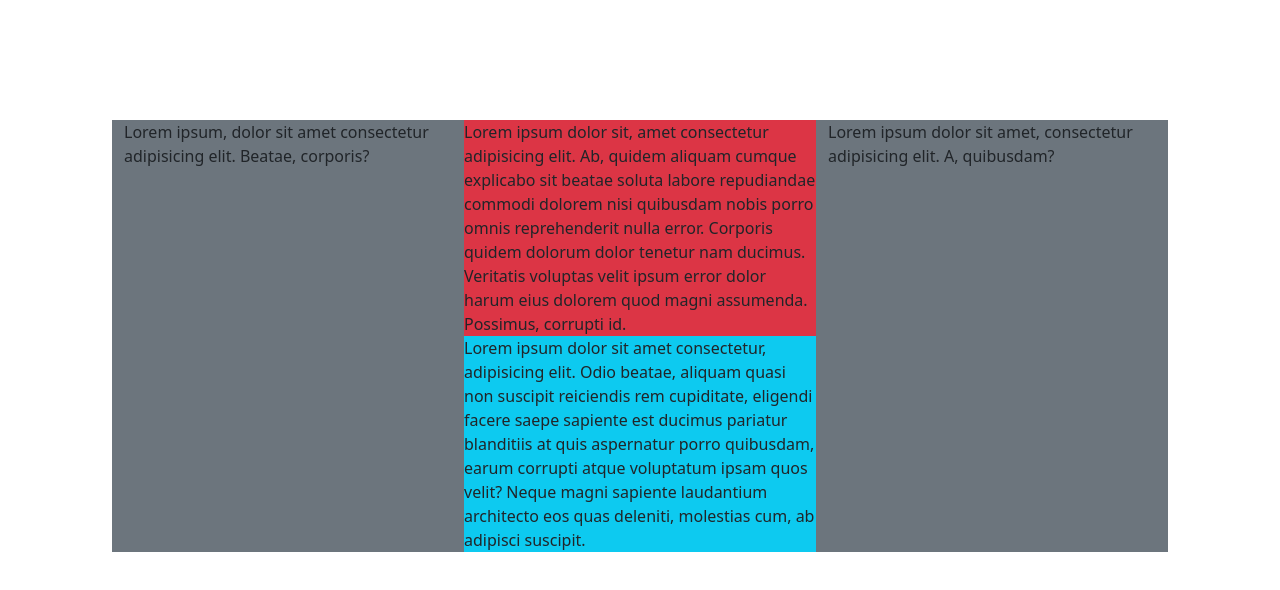
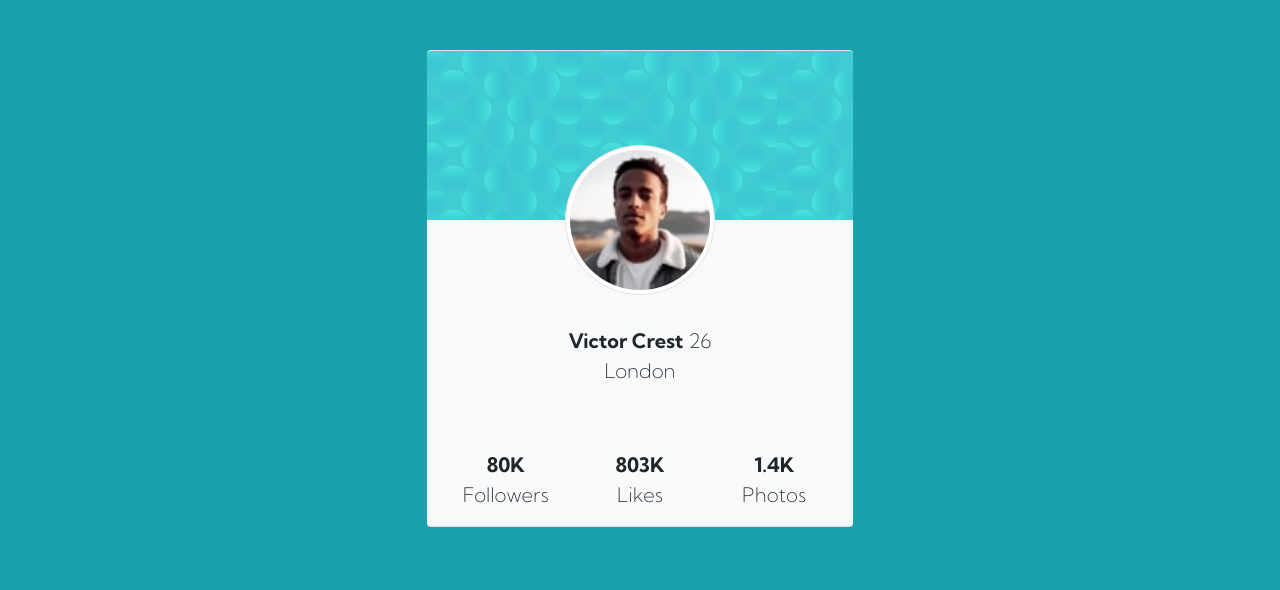
Before and after one commit to Omarkhadaffi/guddd, a plain HTML site: page index.html in a window 1280 px wide. Drawn offline with nearby package versions, Linux system fonts and the light colour scheme.

Commit message:
After relearning Grid System in Bootstrap

```diff
--- a/index.html
+++ b/index.html
@@ -10,6 +10,11 @@
     <!-- Bootstrap CSS -->
     <link href="https://cdn.jsdelivr.net/npm/bootstrap@5.1.0/dist/css/bootstrap.min.css" rel="stylesheet"
         integrity="sha384-KyZXEAg3QhqLMpG8r+8fhAXLRk2vvoC2f3B09zVXn8CA5QIVfZOJ3BCsw2P0p/We" crossorigin="anonymous">
+    <!-- Font -->
+    <link rel="preconnect" href="https://fonts.googleapis.com">
+    <link rel="preconnect" href="https://fonts.gstatic.com" crossorigin>
+    <link href="https://fonts.googleapis.com/css2?family=Kumbh+Sans:wght@100;200;300;400;700&display=swap"
+        rel="stylesheet">
 
     <title>Frontend Mentor | Profile card component</title>
 
@@ -25,12 +30,31 @@
         }
 
         .mg {
-            margin: 120px 100px;
+            margin-top: 50px;
         }
 
         body {
-            /* background-image: url('https://img.freepik.com/free-vector/black-carbon-fiber-pattern-texture_1017-21348.jpg?size=626&ext=jpg'); */
+            background-color: hsl(185, 75%, 39%);
             background-size: 100%;
+        }
+
+        .bg-pat {
+            background-image: url(images/bg-pattern-card.svg);
+            height: 170px;
+        }
+
+        .bg-tit {
+            height: 90px;
+        }
+
+        .ff {
+            font-family: 'Kumbh sans', sans-serif;
+            font-weight: 700;
+        }
+
+        .ffa {
+            font-family: 'Kumbh sans', sans-serif;
+            font-weight: 200;
         }
     </style>
 </head>
@@ -38,35 +62,51 @@
 <body>
 
     <div class="container-fluid">
-        <div class="row">
+        <div class="row mg">
+            <div class="col-lg-4 col-sm-4">
+            </div>
+            <div class="col-lg-4 col-sm-4 bg-pat rounded">
+                <div class="row border-top rounded-top bg-pat">
 
-        </div>
-        <div class="row mg">
-            <div class="col-lg-4 col-sm-4 bg-secondary">
-                Lorem ipsum, dolor sit amet consectetur adipisicing elit. Beatae, corporis?
-            </div>
-            <div class="col-lg-4 col-sm-4 bg-info">
-                <div class="row bg-danger">
-                    Lorem ipsum dolor sit, amet consectetur adipisicing elit. Ab, quidem aliquam cumque explicabo sit
-                    beatae soluta labore repudiandae commodi dolorem nisi quibusdam nobis porro omnis reprehenderit
-                    nulla error. Corporis quidem dolorum dolor tenetur nam ducimus. Veritatis voluptas velit ipsum error
-                    dolor harum eius dolorem quod magni assumenda. Possimus, corrupti id.
                 </div>
-                <div class="row bg-info">
-                    Lorem ipsum dolor sit amet consectetur, adipisicing elit. Odio beatae, aliquam quasi non suscipit
-                    reiciendis rem cupiditate, eligendi facere saepe sapiente est ducimus pariatur blanditiis at quis
-                    aspernatur porro quibusdam, earum corrupti atque voluptatum ipsam quos velit? Neque magni sapiente
-                    laudantium architecto eos quas deleniti, molestias cum, ab adipisci suscipit.
+                <div class="col-lg-4 col-sm-4">
+                    <img src="images/image-victor.jpg" alt="Victor" width="150px"
+                        class="rounded-circle img-thumbnail position-absolute translate-middle start-50">
+                </div>
+                <div class="row bg-light border-bottom rounded-bottom">
+                    <div class="col-lg-12  bg-light bg-tit">
+                    </div>
+                    <div class="col-lg-3 col-3  bg-light">
+
+                    </div>
+                    <div class="col-lg-6 col-6 bg-light">
+                        <p class="fs-5 text-center pt-3">
+                            <span class="ff lh-1">Victor Crest</span> <span class="ffa">26</span>
+                            <span class="ffa">London</span>
+                        </p>
+                    </div>
+                    <div class="col-lg-3 col-3  bg-light">
+                    </div>
+                    <div class="row mx-auto mt-lg-5">
+                        <div class="col-lg-4 col-4  bg-light text-center fs-5">
+                            <p><span class="ff">80K</span> <br /><span class=" ffa">Followers</span> </p>
+                        </div>
+                        <div class="col-lg-4 col-4  bg-light text-center fs-5">
+                            <p><span class="ff">803K</span> <br /><span class=" ffa">Likes</span> </p>
+                        </div>
+                        <div class="col-lg-4 col-4  bg-light text-center fs-5">
+                            <p><span class="ff">1.4K</span> <br /><span class=" ffa ">Photos</span> </p>
+                        </div>
+                    </div>
+
+
                 </div>
             </div>
-            <div class="col-lg-4 col-sm-4 bg-secondary">
-                Lorem ipsum dolor sit amet, consectetur adipisicing elit. A, quibusdam?
+            <div class="col-lg-4 col-sm-4">
             </div>
         </div>
+    </div>
 
-
-
-    </div>
 
 
 
```
